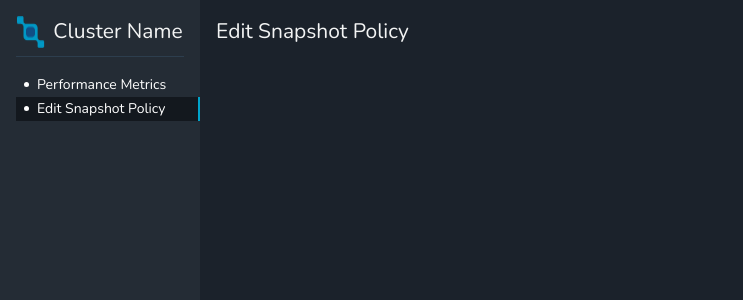
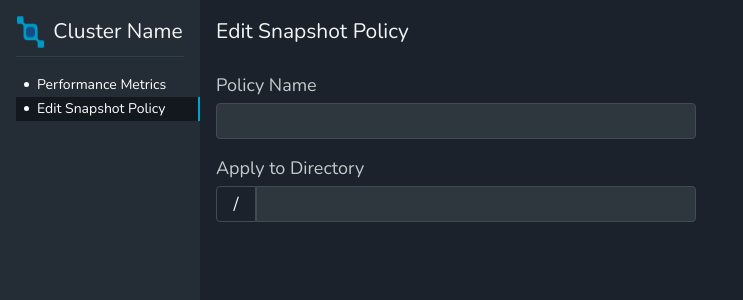
Before and after one commit to KhurramShahrukh/BrainyBox-Tech-assignment, a React (Vite) app: page / in a window 1280 px wide. Both pictures are taken after a click on the item "Edit Snapshot Policy". Shown: the top 300 px of the page, without its empty margins (0-743 px from the left). Built offline with nearby package versions, Linux system fonts and the light colour scheme.

Commit message:
updated app structure

```diff
--- a/src/App.tsx
+++ b/src/App.tsx
@@ -1,8 +1,7 @@
 import { useState } from 'react'
+import { PERFORMANCE } from './utils/constants'
 import Menu from './components/Menu'
-import { PERFORMANCE } from './utils/constants'
-import PerformanceMetrics from './components/performance-metrics/PerformanceMetrics'
-import SnapshotPolicy from './components/snapshot-policy/SnapshotPolicy'
+import Panel from './components/Panel'
 
 const App = () => {
   const [selectedItem, setSelectedItem] = useState<string>(PERFORMANCE)
@@ -10,11 +9,8 @@ const App = () => {
   return (
     <div className='flex'>
       <Menu selectedItem={selectedItem} setSelectedItem={setSelectedItem} />
-      {selectedItem === PERFORMANCE ?
-        <PerformanceMetrics />
-        :
-        <SnapshotPolicy />
-      }
+      <Panel selectedItem={selectedItem} />
+
     </div>
   )
 }
--- a/src/components/Menu.tsx
+++ b/src/components/Menu.tsx
@@ -6,13 +6,13 @@ const Menu = (props: IMenu) => {
     const { selectedItem, setSelectedItem } = props
 
     return (
-        <div className='w-[12.5rem] h-[100vh] bg-bgColor1'>
+        <div className='w-[12.5rem] min-h-[100vh] bg-bgColor1'>
             <div className="flex justify-center gap-2 pb-2 mx-4 my-4 border-b border-[#2D3E4E]">
                 <img src={logo} />
                 <div className='text-clg text-textColor1'>Cluster Name</div>
             </div>
             <div>
-                <ul className="text-csm ml-4">
+                <ul className="ml-4 text-csm">
                     <li onClick={() => setSelectedItem(PERFORMANCE)} className={`pl-2 flex justify-start items-center gap-2 leading-clh cursor-pointer
                 ${selectedItem === PERFORMANCE
                             ? "bg-hColor1 border-r-2 border-selected"
--- /dev/null
+++ b/src/components/Panel.tsx
@@ -0,0 +1,20 @@
+import PerformanceMetrics from "./performance-metrics/PerformanceMetrics"
+import SnapshotPolicy from "./snapshot-policy/SnapshotPolicy"
+import { PERFORMANCE } from "../utils/constants"
+import { IPanel } from "../interfaces/PanelInterfaces"
+
+const Panel = (props: IPanel) => {
+    const { selectedItem } = props
+
+    return (
+        <div className='w-[calc(100vw-12.5rem)] min-h-[100vh] bg-bgColor2'>
+            {selectedItem === PERFORMANCE ?
+                <PerformanceMetrics />
+                :
+                <SnapshotPolicy />
+            }
+        </div>
+    )
+}
+
+export default Panel
--- a/src/components/performance-metrics/LineChartGraph.tsx
+++ b/src/components/performance-metrics/LineChartGraph.tsx
@@ -18,7 +18,7 @@ const LineChartGraph = (props: ILineChartGraph) => {
 
     return (
         <>
-            <div className='mx-8 mt-8 mb-2 text-cmd text-textColor2'>{title}</div>
+            <div className='mx-8 mb-2 text-cmd text-textColor2'>{title}</div>
             {loadingData ? <div className='mx-8 text-textColor3'>Loading graph...</div>
                 : errorData ? <div className='mx-8 text-textColor3'>Error in API. Please try again.</div>
                     :
--- a/src/components/performance-metrics/PerformanceMetrics.tsx
+++ b/src/components/performance-metrics/PerformanceMetrics.tsx
@@ -53,15 +53,17 @@ const PerformanceMetrics = () => {
     }, []);
 
     return (
-        <div className='w-[calc(100vw-12.5rem)] h-[100vh] bg-bgColor2 p-4'>
-            <div className="flex justify-between items-center">
+        <div className='p-4'>
+            <div className="flex items-center justify-between">
                 <div className='text-clg text-textColor1'>Performance Metrics</div>
-                <div className='text-csm text-textColor4 bg-bgColor4 border border-borderColor2 py-1 px-2 rounded flex justify-center items-center cursor-pointer'>
+                <div className='flex items-center justify-center px-2 py-1 border rounded cursor-pointer text-csm text-textColor4 bg-bgColor4 border-borderColor2'>
                     Last 31 days
                     <img className="px-2" src={arrow} />
                 </div>
             </div>
+            <br />
             <LineChartGraph title='IOPS' data={iopsDataState} loadingData={loadingIops} errorData={errorIops} type={IOPS_GRAPH} />
+            <br />
             <br />
             <LineChartGraph title='Throughput' data={throughputDataState} loadingData={loadingThroughput} errorData={errorThroughput} type={THROUGHPUT_GRAPH} />
         </div>
--- a/src/components/snapshot-policy/SnapshotPolicy.tsx
+++ b/src/components/snapshot-policy/SnapshotPolicy.tsx
@@ -1,8 +1,25 @@
+import { useState } from "react"
+
 const SnapshotPolicy
     = () => {
+        const [policyNameValue, setPolicyNameValue] = useState<string>("")
+        const [directoryValue, setDirectoryValue] = useState<string>("")
+
         return (
-            <div className='w-[calc(100vw-12.5rem)] h-[100vh] bg-bgColor2 p-4'>
+            <div className='py-4 pl-4'>
                 <div className='text-clg text-textColor1'>Edit Snapshot Policy</div>
+                <br />
+                <div>
+                    <label className="text-textColor2 text-cmd ">Policy Name</label>
+                    <br />
+                    <input className="bg-bgInput1 border border-borderInput1 rounded text-cmd leading-clh p-1 text-textColorInput1 mt-1 min-w-[30rem] h-[2.25rem]" value={policyNameValue} onChange={(e) => setPolicyNameValue(e.target.value)} />
+                </div>
+                <div className="mt-4">
+                    <label className="text-textColor2 text-cmd">Apply to Directory</label>
+                    <br />
+                    <div className="h-[2.25rem] w-[2.5rem] text-center p-1 border rounded-tl rounded-bl bg-bgInput2 border-borderInput2 text-cmd text-textColor1 inline-block">/</div>
+                    <input className="bg-bgInput1 border border-borderInput1 rounded-tr rounded-br  text-cmd leading-clh p-1 text-textColorInput1 mt-1 min-w-[27.5rem] h-[2.25rem]" value={directoryValue} onChange={(e) => setDirectoryValue(e.target.value)} />
+                </div>
             </div>
         )
     }
--- a/src/index.css
+++ b/src/index.css
@@ -7,15 +7,19 @@
     --color-bgColor2: #1B222B;
     --color-bgColor3: rgba(34, 44, 54, 0.3);
     --color-bgColor4: #222C36;
+    --color-bgInput1: rgba(66, 75, 83, 0.5);
+    --color-bgInput2: #1B222C;
     --color-borderColor1: rgba(51, 59, 68, 0.5);
     --color-borderColor2: #373F48;
+    --color-borderInput1: rgba(66, 75, 83, 1);
+    --color-borderInput2: #424B53;
     --color-hColor1: #13181E;
     --color-selected: #00A3CA;
     --color-textColor1: #F3F4F4;
     --color-textColor2: #C7CACC;
     --color-textColor3: #858B90;
     --color-textColor4: #A6AAAE;
-    --color-textColor4: #A6AAAE;
+    --color-textColorInput1: rgba(199, 202, 204, 1);
     --color-graphColor1: #AA7EDD;
     --color-graphColor2: #00A3CA;
     --text-clg: 1.3125rem;
--- /dev/null
+++ b/src/interfaces/PanelInterfaces.ts
@@ -0,0 +1,3 @@
+export interface IPanel {
+    selectedItem: string,
+}
```
